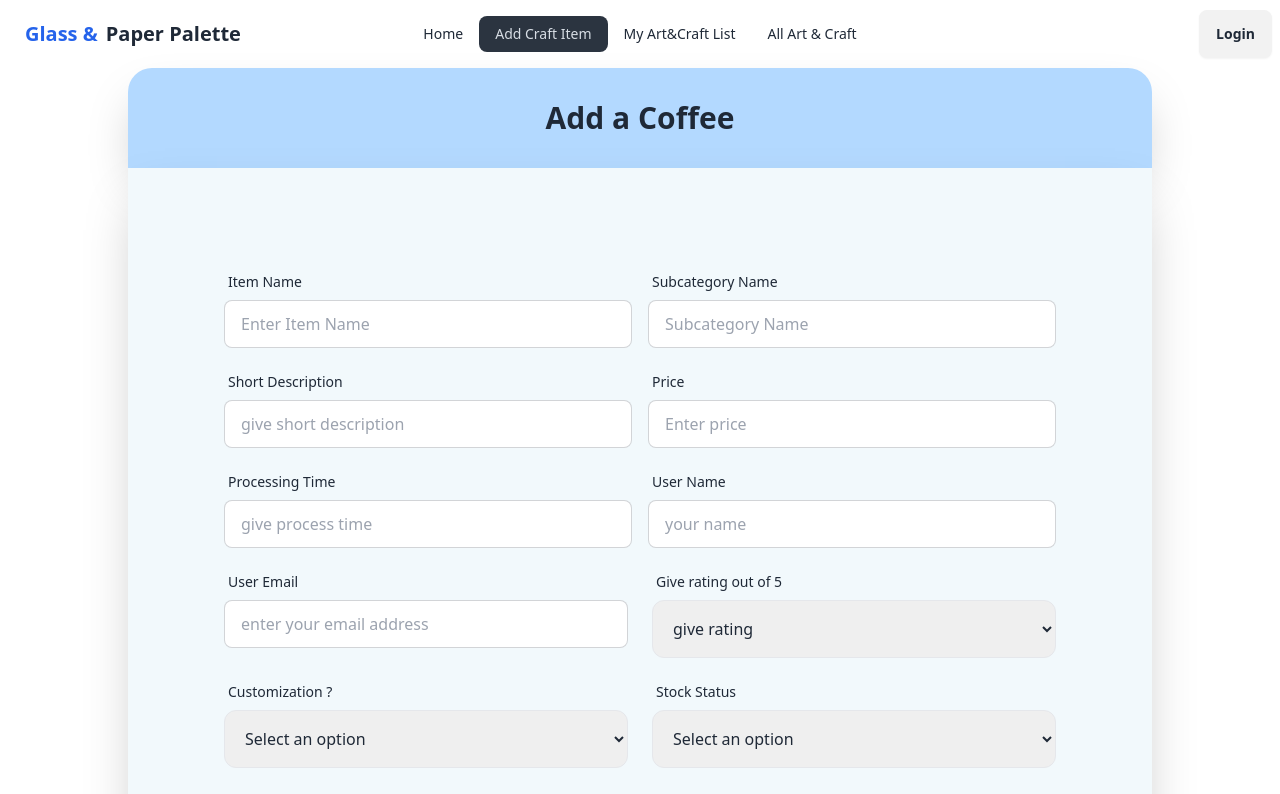
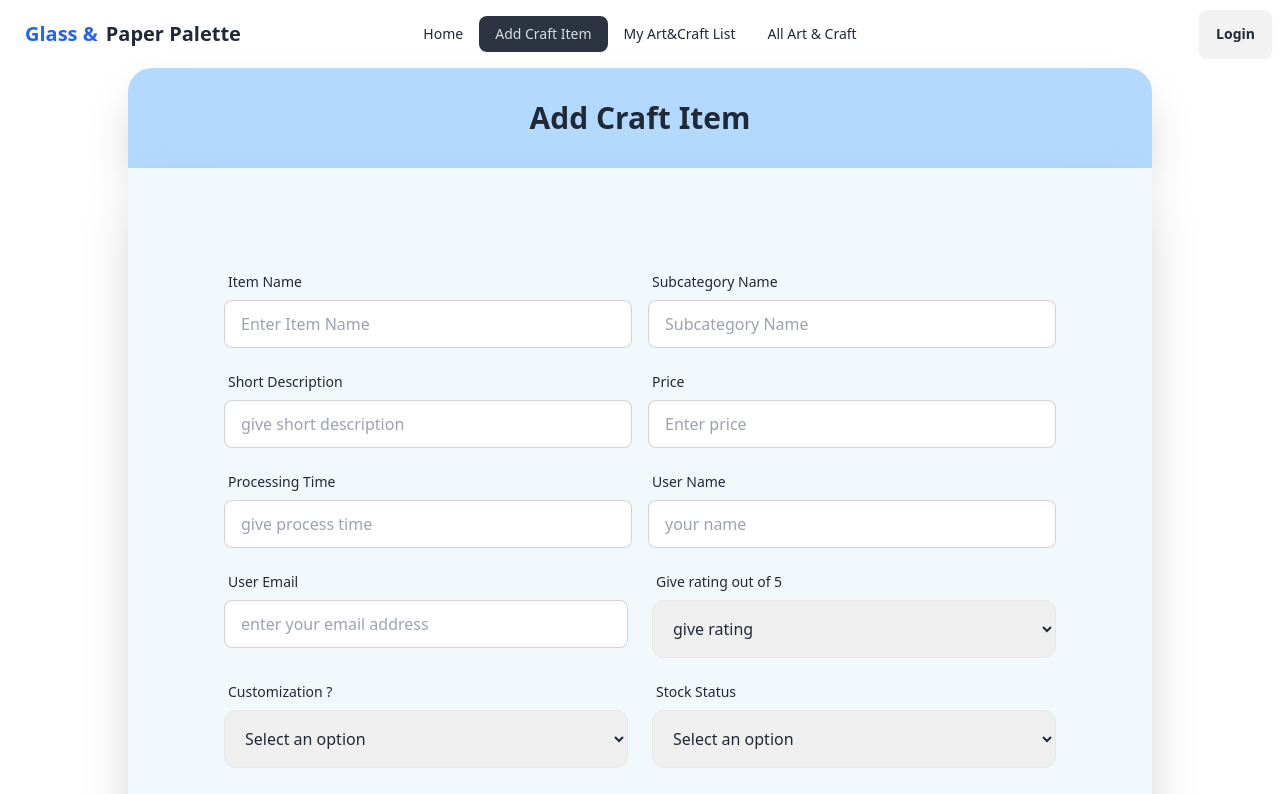
Before and after one commit to rasel754/assignment-ten-client, a React (Vite) app: page /addCraftItem in a window 1280 px wide. Shown: the top 794 px of the page. Built offline with nearby package versions, Linux system fonts and the light colour scheme; no server answers.

Commit message:
add footer

```diff
--- a/src/components/AddCraftItem.jsx
+++ b/src/components/AddCraftItem.jsx
@@ -70,7 +70,7 @@ const AddCraftItem = () => {
   return (
     <div className="">
       <h2 className="text-3xl font-extrabold text-center rounded-t-3xl bg-[#B3D9FF] py-8 md:w-4/5 mx-auto shadow-2xl">
-        Add a Coffee
+        Add Craft Item
       </h2>
       <form
         onSubmit={handleAddCraft}
--- a/src/components/AllArtAndCraftItems.jsx
+++ b/src/components/AllArtAndCraftItems.jsx
@@ -5,7 +5,7 @@ const AllArtAndCraftItems = () => {
     const data = useLoaderData();
     return (
         <div>
-                <h1> All Art And Craft Items </h1>
+                <h1 className="bg-[#1C384E] text-white py-10 text-center font-extrabold text-3xl"> All Art And Craft Items </h1>
             <div className="grid grid-cols-1 md:grid-cols-2 lg:grid-cols-3 gap-5 mx-8">
                 {
                     data.map(item => <AllArtAndCraftItemsCard key={item._id} item={item}></AllArtAndCraftItemsCard>)
--- a/src/components/MyArtAndCraftList.jsx
+++ b/src/components/MyArtAndCraftList.jsx
@@ -15,7 +15,7 @@ const MyArtAndCraftList = () => {
     },[user])
     return (
         <div>
-            <h1>this is my art and craft section</h1>
+            <h1 className="bg-[#1C384E] text-white py-10 text-center font-extrabold text-3xl"> My Art And Craft</h1>
 
             <div className="grid grid-cols-1 md:grid-cols-2 lg:grid-cols-3 gap-4 mx-6">
                 {
```
